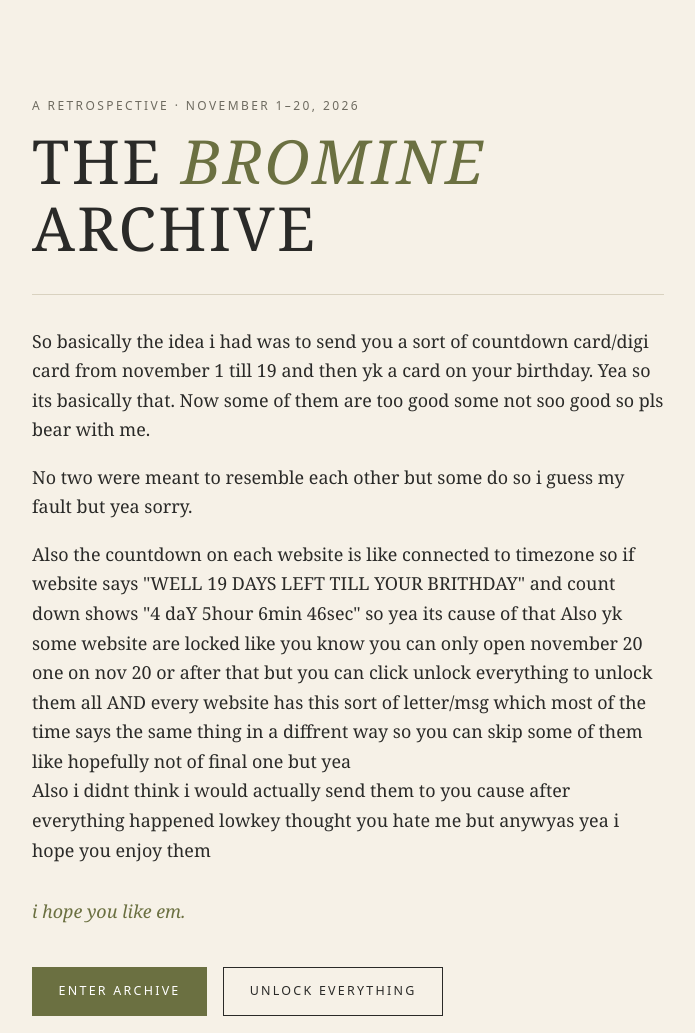
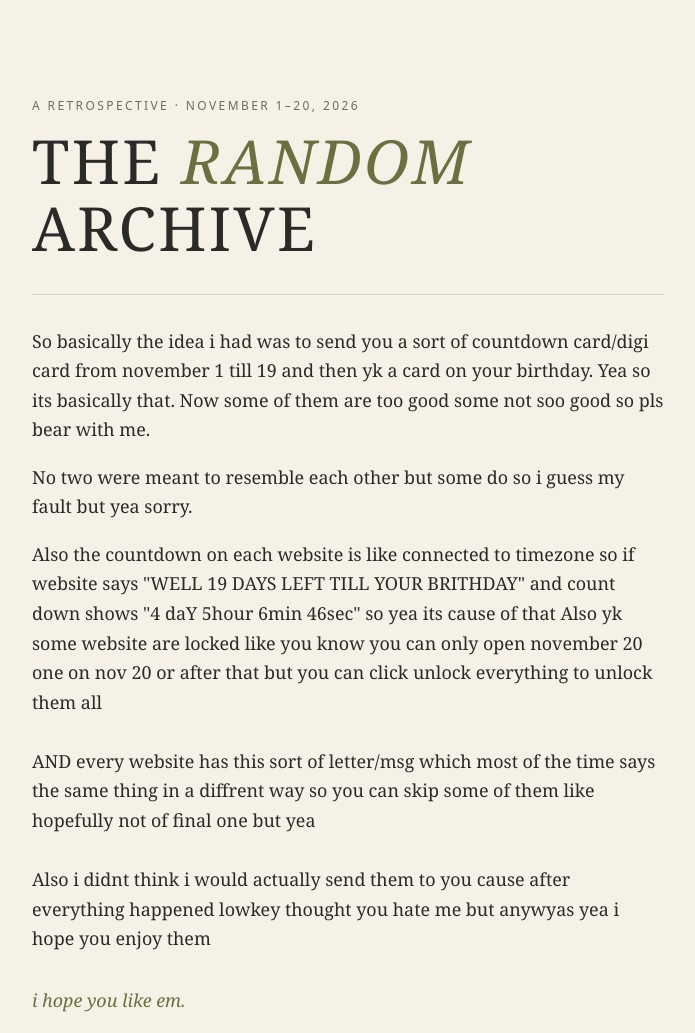
Before and after one commit to parth-2011-bot/archive, a plain HTML site: page index.html in a window 1280 px wide. Shown: the top 1033 px of the page, without its empty margins (292-987 px from the left). Drawn offline with Linux system fonts and the light colour scheme.

Commit message:
Update index.html

```diff
--- a/index.html
+++ b/index.html
@@ -9,13 +9,13 @@
 <body class="intro">
 <main class="wrap narrow">
   <p class="eyebrow">A retrospective &middot; November 1&ndash;20, 2026</p>
-  <h1>THE <em>BROMINE</em> ARCHIVE</h1>
+  <h1>THE <em>RANDOM</em> ARCHIVE</h1>
   <hr>
   <section class="prose">
     <p>So basically the idea i had was to send you a sort of countdown card/digi card from november 1 till 19 and then yk a card on your birthday. Yea so its basically that. Now some of them are too good some not soo good so pls bear with me.</p>
     <p>No two were meant to resemble each other but some do so i guess my fault but yea sorry.</p>
     <p>Also the countdown on each website is like connected to timezone so if website says "WELL 19 DAYS LEFT TILL YOUR BRITHDAY" and count down shows "4 daY 5hour 6min 46sec" so yea its cause of that
-Also yk some website are locked like you know you can only open november 20 one on nov 20 or after that but you can click unlock everything to unlock them all AND every website has this sort of letter/msg which most of the time says the same thing in a diffrent way so you can skip some of them like hopefully not of final one but yea <br> Also i didnt think i would actually send them to you cause after everything happened lowkey thought you hate me but anywyas yea i hope you enjoy them</p>
+Also yk some website are locked like you know you can only open november 20 one on nov 20 or after that but you can click unlock everything to unlock them all <br><br> AND every website has this sort of letter/msg which most of the time says the same thing in a diffrent way so you can skip some of them like hopefully not of final one but yea <br><br> Also i didnt think i would actually send them to you cause after everything happened lowkey thought you hate me but anywyas yea i hope you enjoy them</p>
     <p class="closing"><em>i hope you like em.</em></p>
   </section>
   <div class="actions">
```
